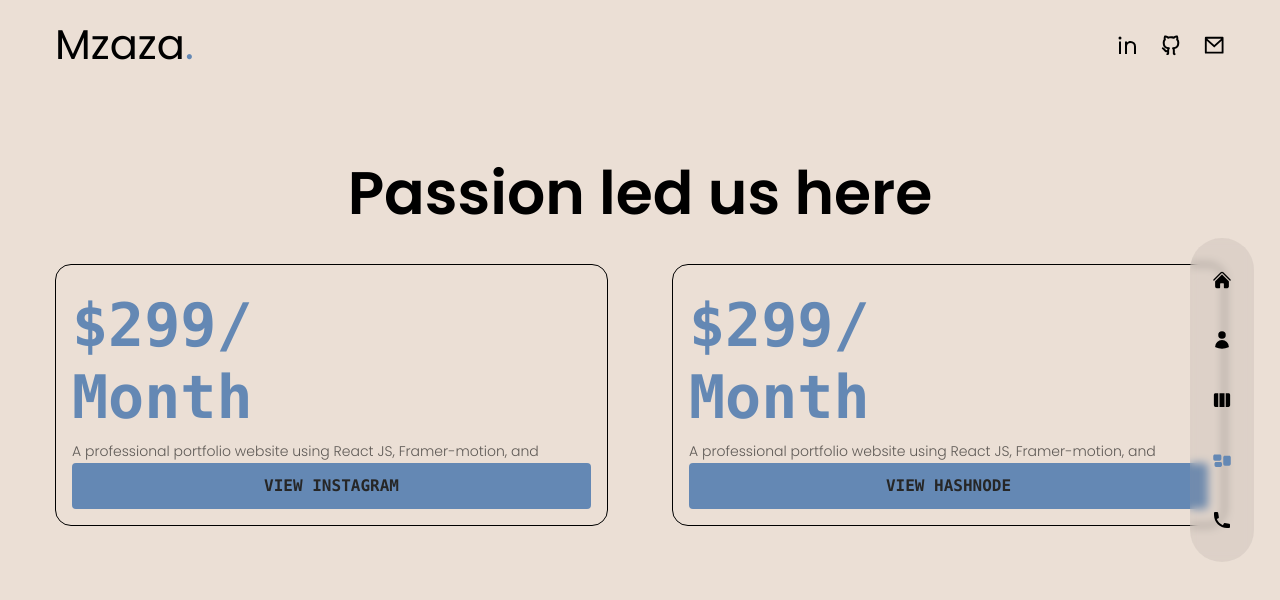
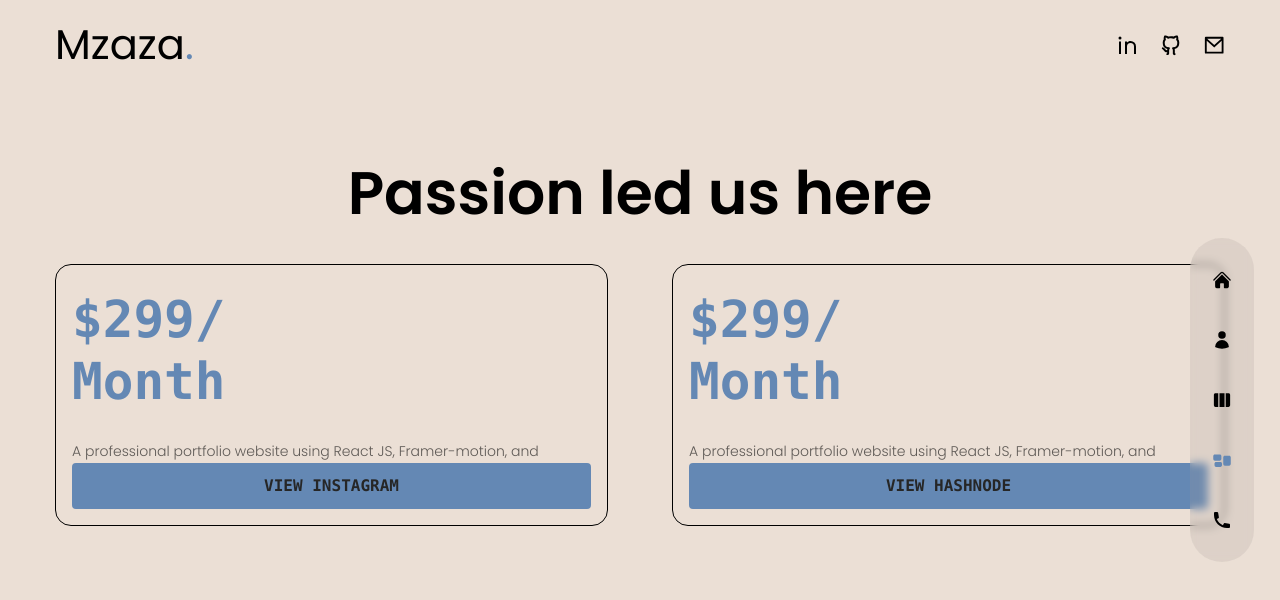
Before and after one commit to mzazakeith/portefeuille, a Next.js app: page /portefeuille/more in a window 1280 px wide. Shown: the top 600 px of the page. Built offline with nearby package versions, Linux system fonts and the light colour scheme.

Commit message:
initial animation

```diff
--- a/pages/more/index.js
+++ b/pages/more/index.js
@@ -18,11 +18,22 @@ const FeaturedItem = ({image, title, time, summary, link, platform}) => {
           }}
           className="relative col-span-1 w-full p-4 bg-[#ebdfd5] border border-solid border-black rounded-2xl">
         <div className="relative z-10 text-accent text-left">
-          <span className="my-2 block origin-top-left font-mono text-6xl font-black leading-[1.2]">
+          <motion.span
+              initial={{scale:0.85}}
+              variants={{
+                hover: {
+                  scale: 1,
+                },
+              }}
+              transition={{
+                duration: 1,
+                ease: "backInOut",
+              }}
+              className="my-2 block origin-top-left font-mono text-6xl font-black leading-[1.2]">
             $299/
             <br/>
             Month
-          </span>
+          </motion.span>
           <p className="text-sm mb-2">{summary}</p>
         </div>
         <button
```
